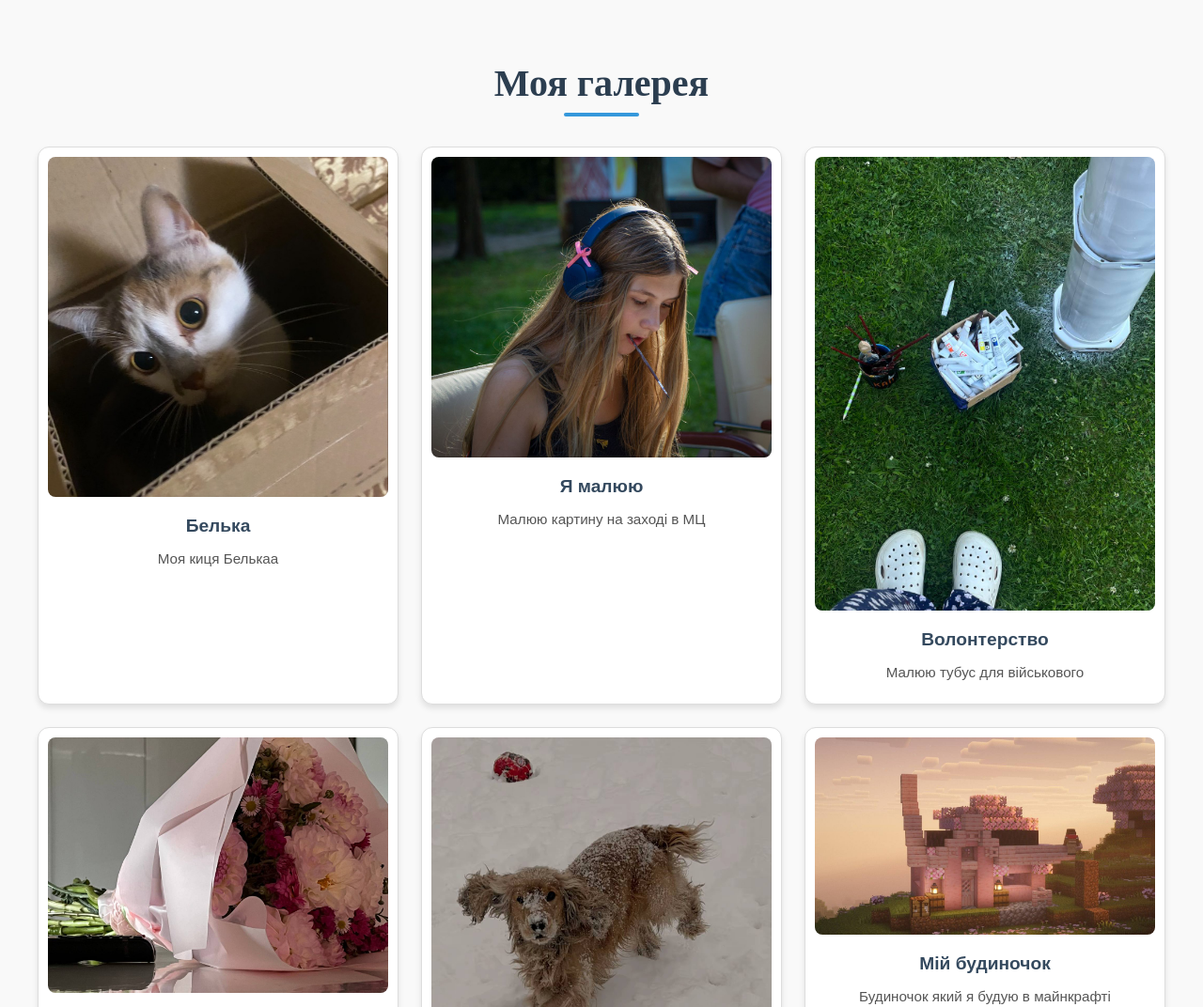
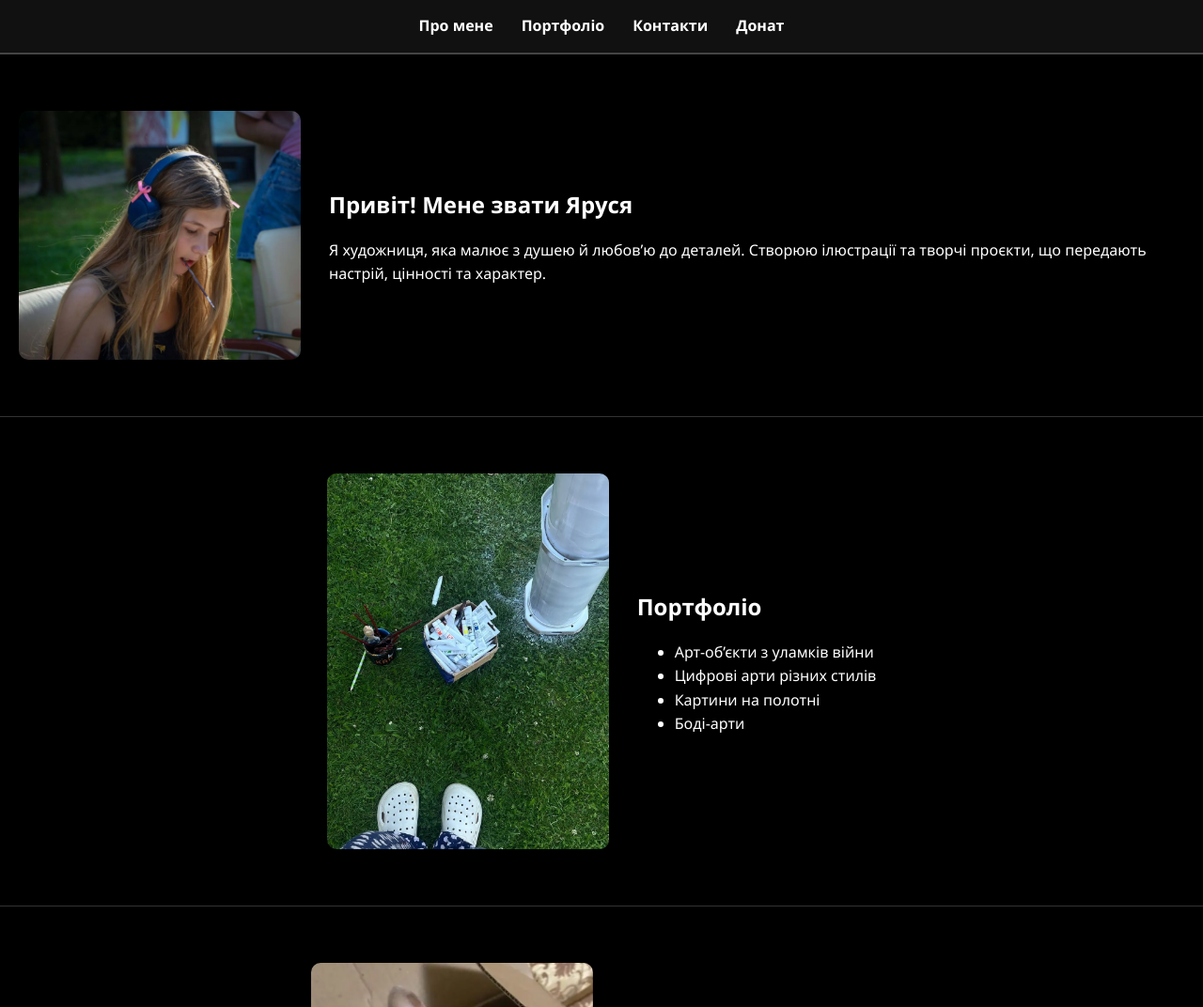
Before and after one commit to makakichya/my-first-site, a plain HTML site: page index.html in a window 1280 px wide. Shown: the top 1072 px of the page at 94% size. Drawn offline with Linux system fonts and the light colour scheme.

Commit message:
Add files via upload

```diff
--- a/index.html
+++ b/index.html
@@ -3,48 +3,66 @@
 <head>
   <meta charset="UTF-8">
   <meta name="viewport" content="width=device-width, initial-scale=1.0">
-  <title>Моя галерея</title>
+  <title>makakichya.online</title>
   <link rel="stylesheet" href="style.css">
-  <link rel="stylesheet" href="media.css">
 </head>
 <body>
-  <section class="gallary">
-    <div class="container">
-      <h1>Моя галерея</h1>
-      <div class="wrapper">
-        <div class="card">
-          <img src="./photo1.jpg" alt="Фото 1">
-          <h2>Белька</h2>
-          <p>Моя киця Белькаа</p>
-        </div>
-        <div class="card">
-          <img src="./photo2.jpg" alt="Фото 2">
-          <h2>Я малюю</h2>
-          <p>Малюю картину на заході в МЦ</p>
-        </div>
-        <div class="card">
-          <img src="./photo3.jpg" alt="Фото 3">
-          <h2>Волонтерство</h2>
-          <p>Малюю тубус для військового</p>
-        </div>
-        <div class="card">
-          <img src="./photo4.jpg" alt="Фото 4">
-          <h2>Квітиии</h2>
-          <p>Квіточки від мого бойфренда</p>
-        </div>
-        <div class="card">
-          <img src="./photo5.jpg" alt="Фото 5">
-          <h2>Реддд</h2>
-          <p>Мій песик ред</p>
-        </div>
-        <div class="card">
-          <img src="./photo6.jpg" alt="Фото 6">
-          <h2>Мій будиночок</h2>
-          <p>Будиночок який я будую в майнкрафті</p>
-        </div>
-      </div>
+  <!-- Header -->
+  <header>
+    <nav>
+      <ul>
+        <li><a href="#about">Про мене</a></li>
+        <li><a href="#portfolio">Портфоліо</a></li>
+        <li><a href="#contacts">Контакти</a></li>
+        <li><a href="#donate">Донат</a></li>
+      </ul>
+    </nav>
+  </header>
+
+  <!-- About -->
+  <section id="about" class="block">
+    <img src="photo2.webp" alt="Фото Ярусі">
+    <div>
+      <h1>Привіт! Мене звати Яруся</h1>
+      <p>Я художниця, яка малює з душею й любов’ю до деталей. Створюю ілюстрації та творчі проєкти, що передають настрій, цінності та характер.</p>
     </div>
   </section>
+
+  <!-- Portfolio -->
+  <section id="portfolio" class="block">
+    <img src="photo3.webp" alt="Мої роботи">
+    <div>
+      <h2>Портфоліо</h2>
+      <ul>
+        <li>Арт-об’єкти з уламків війни</li>
+        <li>Цифрові арти різних стилів</li>
+        <li>Картини на полотні</li>
+        <li>Боді-арти</li>
+      </ul>
+    </div>
+  </section>
+
+  <!-- Contacts -->
+  <section id="contacts" class="block">
+    <img src="photo1.webp" alt="Фото кота">
+    <div>
+      <h2>Зв’яжися зі мною</h2>
+      <p>Email | Telegram | Instagram | TikTok</p>
+    </div>
+  </section>
+
+  <!-- Donate -->
+  <section id="donate" class="block">
+    <img src="photo4.webp" alt="Підтримка">
+    <div>
+      <h2>Підтримати</h2>
+      <p>Тут можна додати кнопку донату (PayPal, Monobank).</p>
+    </div>
+  </section>
+
+  <!-- Footer -->
+  <footer>
+    <p>Усі права захищено © makakichya</p>
+  </footer>
 </body>
-
 </html>
--- a/style.css
+++ b/style.css
@@ -1,80 +1,57 @@
-/* Базові стилі */
 body {
-  font-family: 'Poppins', sans-serif; /* сучасний шрифт */
+  font-family: 'Segoe UI', Arial, sans-serif;
+  margin: 0;
+  background: #000; /* чорний фон */
+  color: #fff;      /* білий текст */
+  line-height: 1.6;
+}
+
+header {
+  background: #111;
+  padding: 15px 0;
+  border-bottom: 2px solid #444;
+}
+
+nav ul {
+  list-style: none;
+  display: flex;
+  justify-content: center;
+  gap: 30px;
   margin: 0;
   padding: 0;
-  background: #f9f9f9;
-  color: #333;
 }
 
-.gallary {
-  padding: 2rem;
+nav a {
+  color: #fff;
+  text-decoration: none;
+  font-weight: bold;
 }
 
-.container {
-  max-width: 1200px;
-  margin: 0 auto;
+nav a:hover {
+  color: #ff4444; /* червоний акцент */
 }
 
-/* Заголовок */
-h1 {
-  text-align: center;
-  margin-bottom: 2rem;
-  font-family: 'Playfair Display', serif; /* елегантний акцент */
-  font-size: 2.5rem;
-  color: #2c3e50;
-  position: relative;
+.block {
+  display: flex;
+  align-items: center;
+  justify-content: center;
+  gap: 30px;
+  padding: 60px 20px;
+  border-bottom: 1px solid #333;
 }
 
-h1::after {
-  content: "";
-  display: block;
-  width: 80px;
-  height: 4px;
-  background: #3498db;
-  margin: 0.5rem auto 0;
-  border-radius: 2px;
+.block img {
+  max-width: 300px;
+  border-radius: 10px;
 }
 
-/* Сітка */
-.wrapper {
-  display: grid;
-  grid-template-columns: repeat(3, 1fr);
-  gap: 1.5rem;
+.block h1, .block h2 {
+  margin-bottom: 15px;
 }
 
-/* Картки */
-.card {
-  border: 1px solid #ddd;
-  border-radius: 0.75rem;
-  padding: 10px;
+footer {
+  background: #111;
   text-align: center;
-  background: #fff;
-  box-shadow: 0 4px 6px rgba(0,0,0,0.1);
-  transition: transform 0.2s ease, box-shadow 0.2s ease;
+  padding: 20px;
+  font-size: 0.9rem;
 }
-
-.card:hover {
-  transform: translateY(-5px);
-  box-shadow: 0 8px 12px rgba(0,0,0,0.15);
-}
-
-.card img {
-  width: 100%;
-  height: auto;
-  border-radius: 0.5rem;
-  margin-bottom: 0.5rem;
-}
-
-/* Заголовки карток */
-.card h2 {
-  font-size: 1.2rem;
-  margin: 0.5rem 0;
-  color: #34495e;
-}
-
-/* Опис */
-.card p {
-  font-size: 0.95rem;
-  color: #555;
-}
```
Also changed, not shown: photo1.webp (added), photo2.webp (added), photo3.webp (added), photo4.webp (added).
